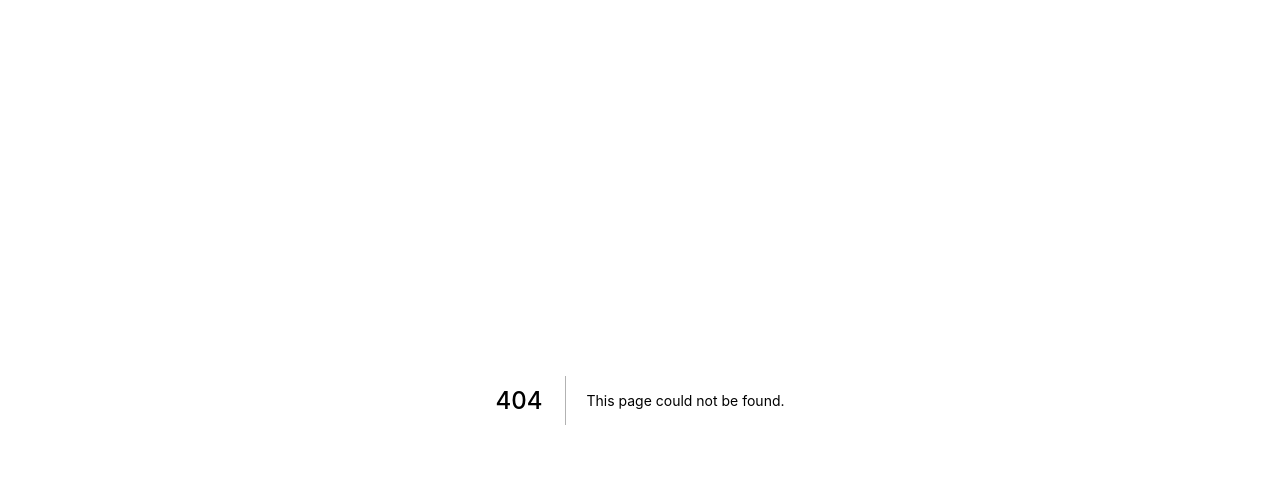
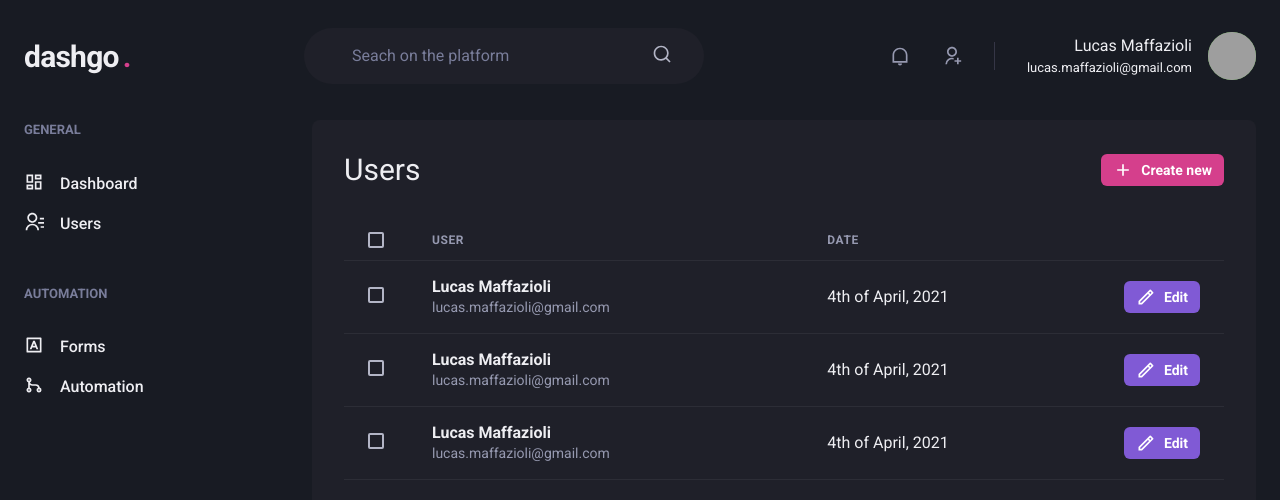
Before and after one commit to lucasmaffazioli/dashgo, a Next.js app: page /users in a window 1280 px wide. Before the commit this address had no page. Shown: the top 500 px of the page. Built offline with nearby package versions, Linux system fonts and the light colour scheme; grey boxes are pictures that could not be loaded.

Commit message:
List users

```diff
--- /dev/null
+++ b/src/pages/users/index.tsx
@@ -0,0 +1,174 @@
+import {
+	Box,
+	Button,
+	Checkbox,
+	Flex,
+	Heading,
+	Icon,
+	Table,
+	Tbody,
+	Td,
+	Text,
+	Th,
+	Thead,
+	Tr,
+} from '@chakra-ui/react'
+import { RiAddLine, RiPencilLine } from 'react-icons/ri'
+import Header from '../../components/Header'
+import Sidebar from '../../components/Sidebar'
+
+export default function UserList() {
+	return (
+		<Box>
+			<Header />
+
+			<Flex
+				w='100%'
+				my='6'
+				maxWidth={1480}
+				mx='auto'
+				px='6'
+			>
+				<Sidebar />
+				<Box
+					flex='1'
+					borderRadius={8}
+					bgColor='gray.800'
+					p='8'
+				>
+					<Flex
+						mb='8'
+						justify='space-between'
+						align='center'
+					>
+						<Heading size='lg' fontWeight='normal'>
+							Users
+						</Heading>
+						<Button
+							as='a'
+							size='sm'
+							fontSize='sm'
+							colorScheme='pink'
+							leftIcon={
+								<Icon as={RiAddLine} fontSize='20' />
+							}
+						>
+							Create new
+						</Button>
+					</Flex>
+
+					<Table colorScheme='whiteAlpha'>
+						<Thead>
+							<Tr>
+								<Th px='6' color='gray.300' w='8'>
+									<Checkbox colorScheme='pink' />
+								</Th>
+								<Th color='gray.300'>User</Th>
+								<Th color='gray.300'>Date</Th>
+								<Th w='8'></Th>
+							</Tr>
+						</Thead>
+						<Tbody>
+							<Tr>
+								<Td px='6'>
+									<Checkbox colorScheme='pink' />
+								</Td>
+								<Td>
+									<Box>
+										<Text fontWeight='bold'>
+											Lucas Maffazioli
+										</Text>
+										<Text fontSize='sm' color='gray.300'>
+											lucas.maffazioli@gmail.com
+										</Text>
+									</Box>
+								</Td>
+								<Td>4th of April, 2021</Td>
+								<Td>
+									<Button
+										as='a'
+										size='sm'
+										fontSize='sm'
+										colorScheme='purple'
+										leftIcon={
+											<Icon
+												as={RiPencilLine}
+												fontSize='20'
+											/>
+										}
+									>
+										Edit
+									</Button>
+								</Td>
+							</Tr>
+							<Tr>
+								<Td px='6'>
+									<Checkbox colorScheme='pink' />
+								</Td>
+								<Td>
+									<Box>
+										<Text fontWeight='bold'>
+											Lucas Maffazioli
+										</Text>
+										<Text fontSize='sm' color='gray.300'>
+											lucas.maffazioli@gmail.com
+										</Text>
+									</Box>
+								</Td>
+								<Td>4th of April, 2021</Td>
+								<Td>
+									<Button
+										as='a'
+										size='sm'
+										fontSize='sm'
+										colorScheme='purple'
+										leftIcon={
+											<Icon
+												as={RiPencilLine}
+												fontSize='20'
+											/>
+										}
+									>
+										Edit
+									</Button>
+								</Td>
+							</Tr>
+							<Tr>
+								<Td px='6'>
+									<Checkbox colorScheme='pink' />
+								</Td>
+								<Td>
+									<Box>
+										<Text fontWeight='bold'>
+											Lucas Maffazioli
+										</Text>
+										<Text fontSize='sm' color='gray.300'>
+											lucas.maffazioli@gmail.com
+										</Text>
+									</Box>
+								</Td>
+								<Td>4th of April, 2021</Td>
+								<Td>
+									<Button
+										as='a'
+										size='sm'
+										fontSize='sm'
+										colorScheme='purple'
+										leftIcon={
+											<Icon
+												as={RiPencilLine}
+												fontSize='20'
+											/>
+										}
+									>
+										Edit
+									</Button>
+								</Td>
+							</Tr>
+						</Tbody>
+					</Table>
+				</Box>
+			</Flex>
+		</Box>
+	)
+}
```
